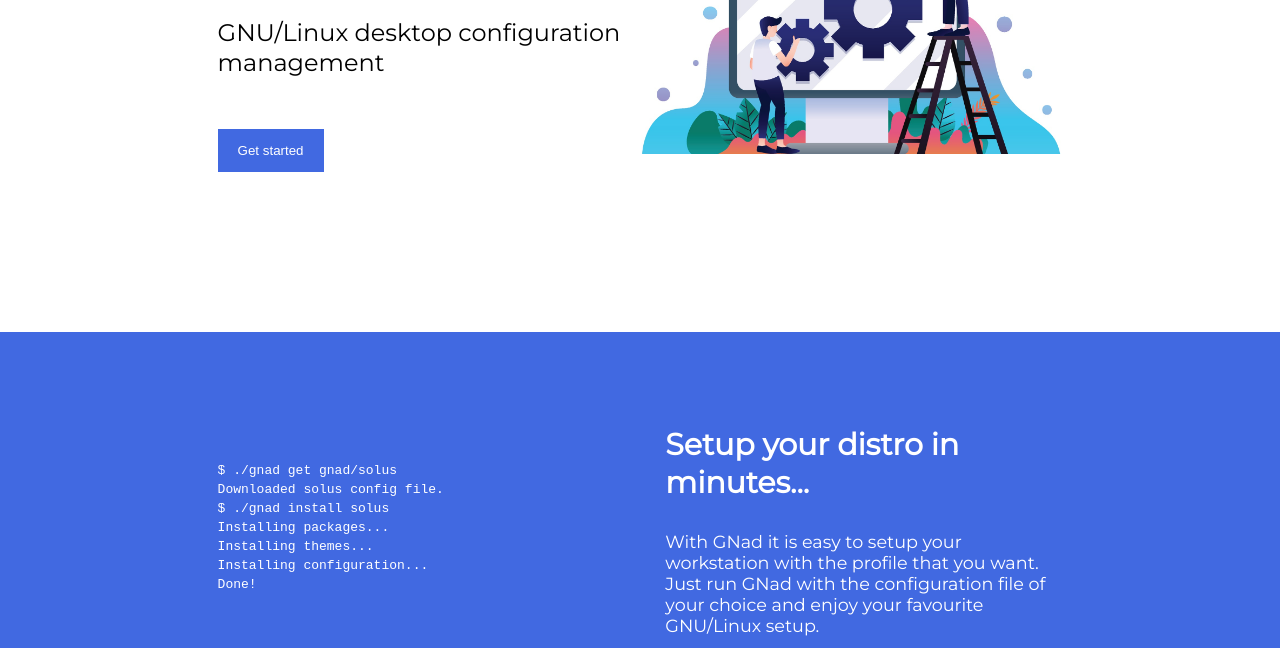
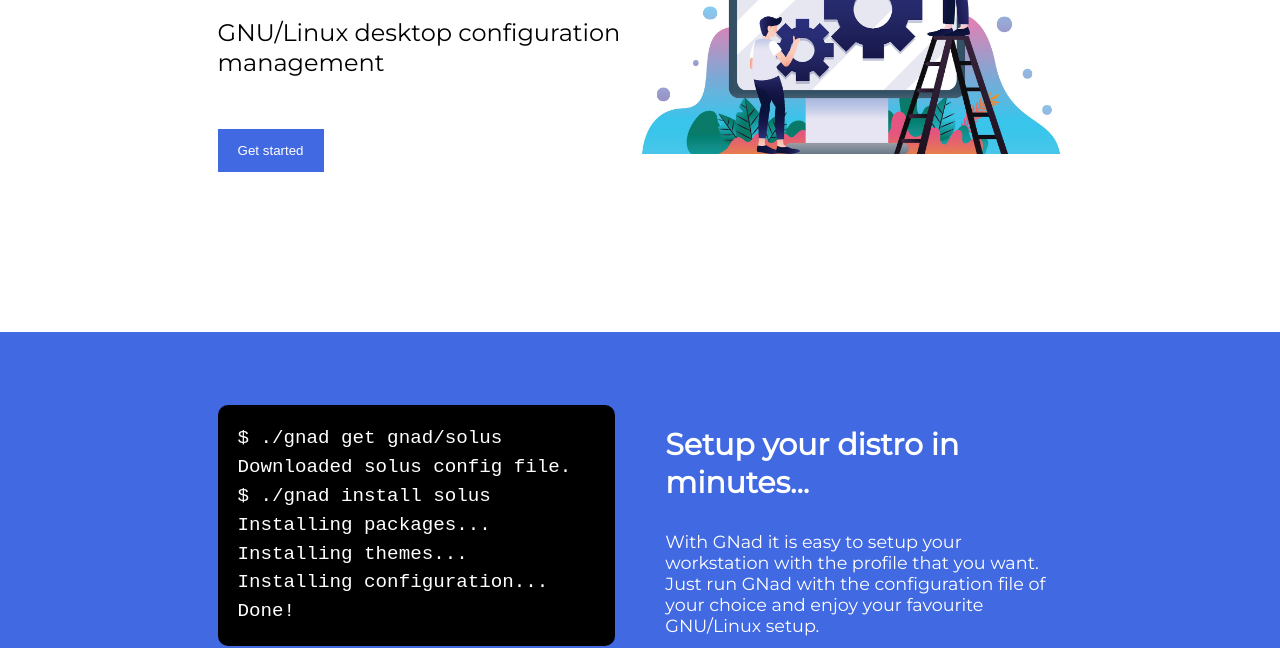
Before and after one commit to cristianarbe/gnad-website, a plain HTML site: page index.html in a window 1280 px wide. Shown: the part 332-980 px from the top of the page. Drawn offline with Linux system fonts and the light colour scheme.

Commit message:
Add terminal

```diff
--- a/styles.css
+++ b/styles.css
@@ -125,3 +125,17 @@ footer p {
 footer .menu-item {
     margin-left: 0;
 }
+
+code {
+    font-style: Inconsolata;
+    font-size: 1.2rem;
+    line-height: 1.5;
+}
+
+.terminal {
+    background-color: black;
+    padding: 5%;
+    color: white;
+    border: royalblue;
+    border-radius: 10px;
+}
```
